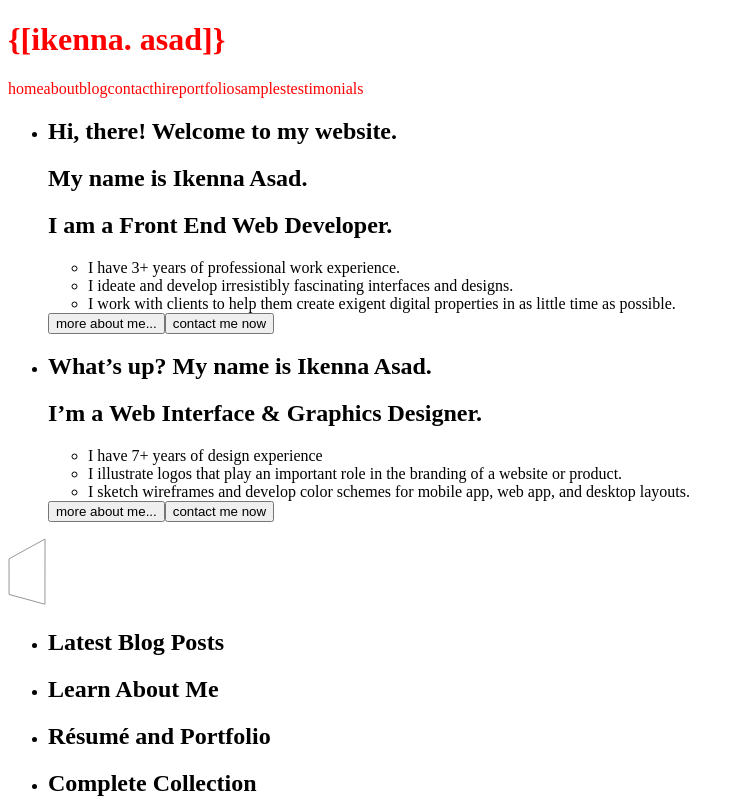
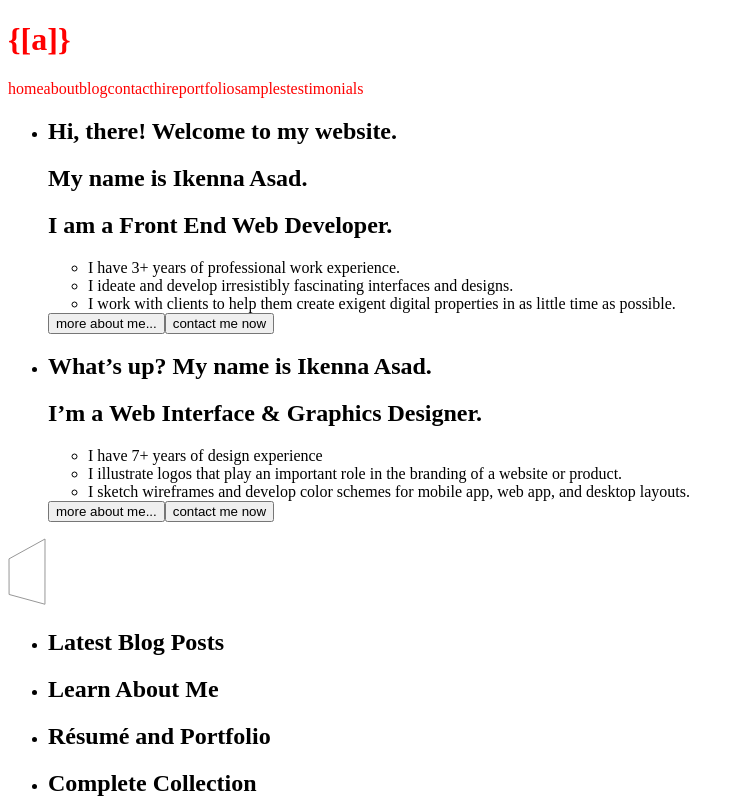
Before and after one commit to agentkenny007/Personal-Website, an Angular app: page /home in a window 1280 px wide. Shown: the top 800 px of the page, without its empty margins (0-744 px from the left). Built offline with nearby package versions, Linux system fonts and the light colour scheme.

Commit message:
I like this logo better.

```diff
--- a/src/app/app.component.html
+++ b/src/app/app.component.html
@@ -1,6 +1,6 @@
 <header>
   <h1 id="logo">
-    <a routerLink="/home">{{ '{[ikenna. asad]}' }}</a>
+    <a routerLink="/home">{{ '{[a]}' }}</a>
   </h1>
   <div id="menu">
       <a routerLink="/home">home</a>
```
